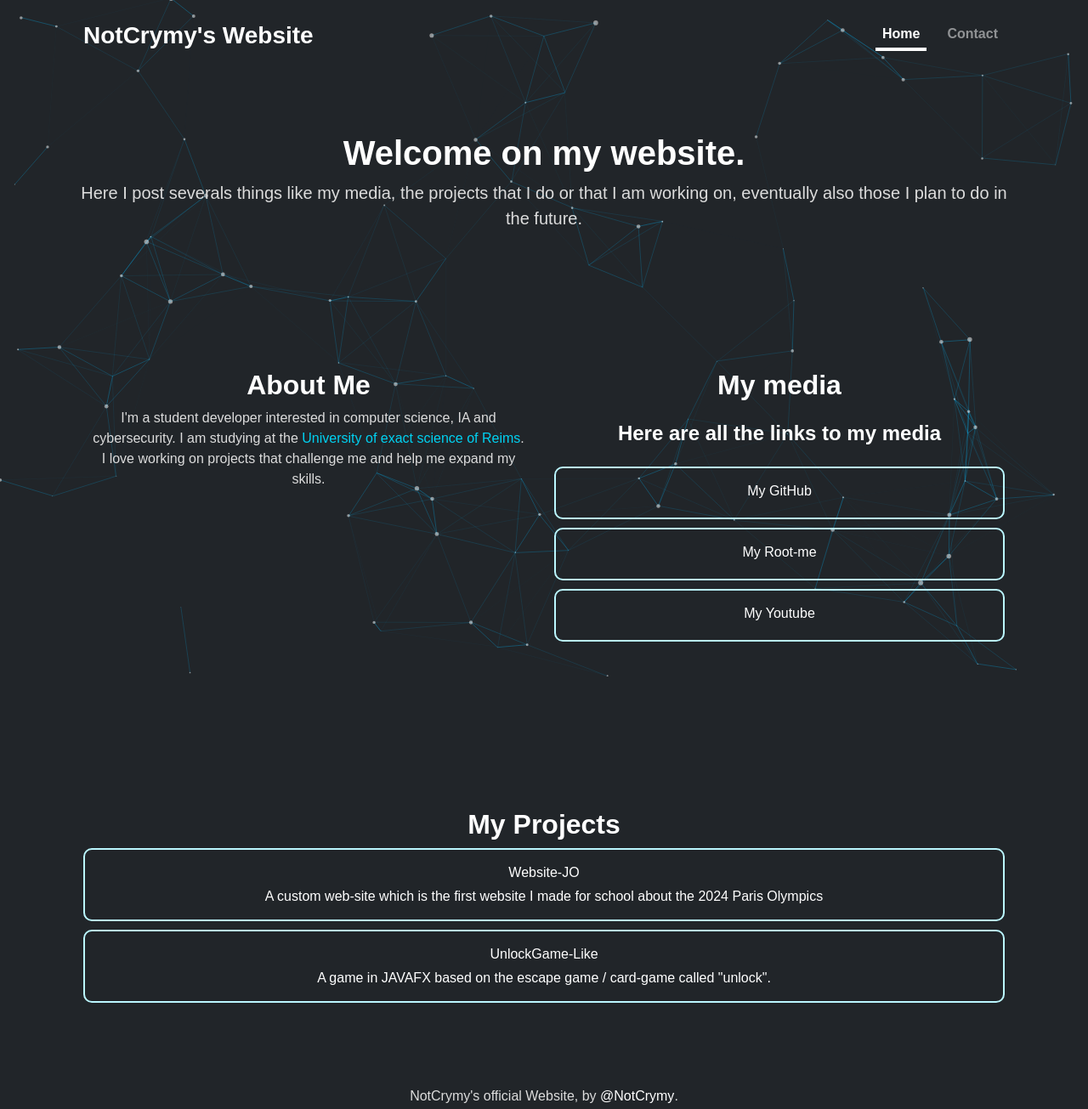
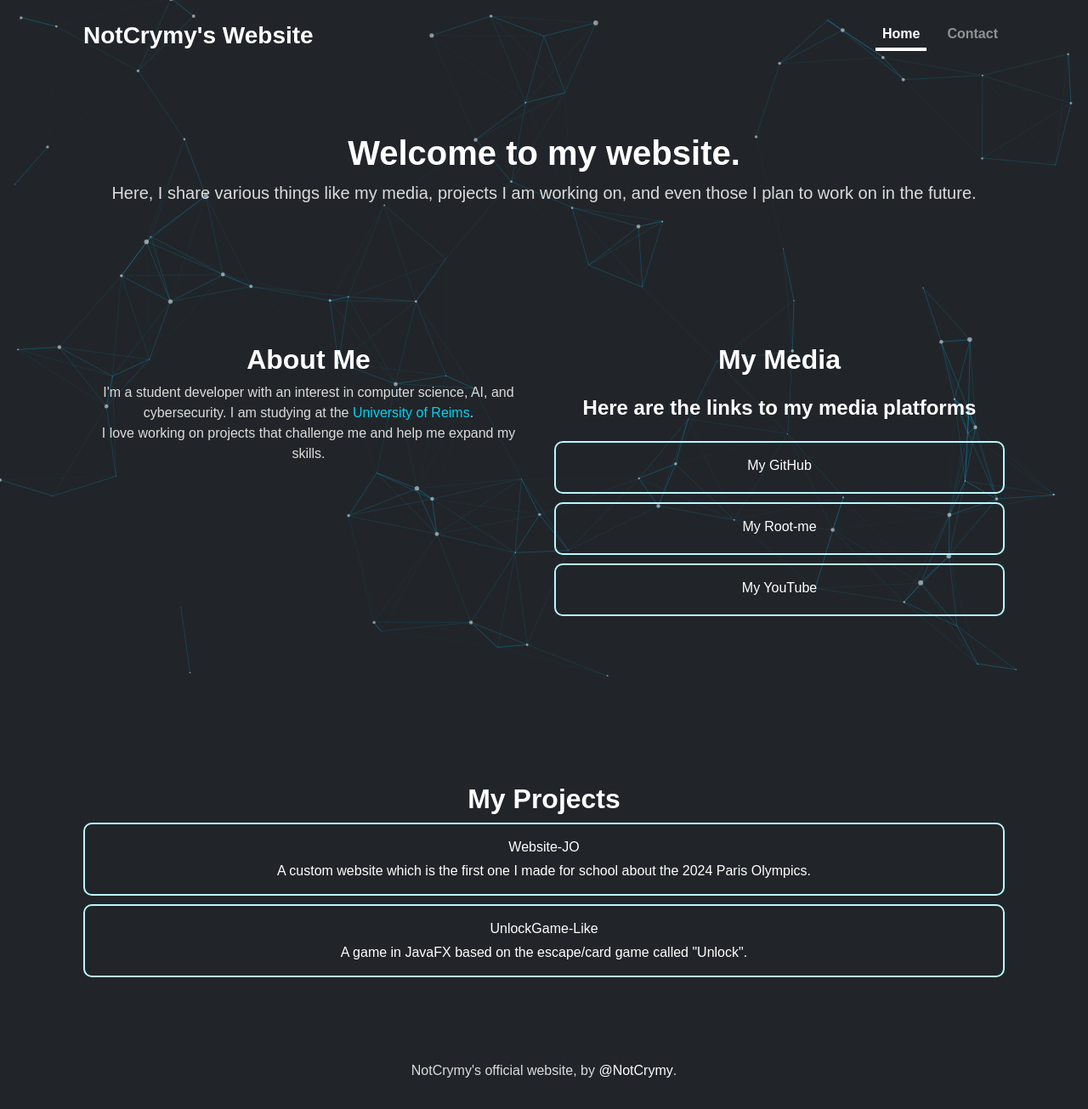
Before and after one commit to NotCrymy/NotCrymy.github.io, a plain HTML site: page index.html in a window 1280 px wide. Shown: the whole page at 85% size. Drawn offline with nearby package versions, Linux system fonts and the light colour scheme; animation ran at ten frames a second; a web font is replaced by a local one.

Commit message:
grammar points

```diff
--- a/index.html
+++ b/index.html
@@ -38,8 +38,8 @@
 
       <!-- main content -->
       <main class="px-10 my-5">
-        <h1>Welcome on my website.</h1>
-        <p class="lead">Here I post severals things like my media, the projects that I do or that I am working on, eventually also those I plan to do in the future.</p>
+        <h1>Welcome to my website.</h1>
+        <p class="lead">Here, I share various things like my media, projects I am working on, and even those I plan to work on in the future.</p>
       </main>
 
       <div class="container-fluid my-5">
@@ -47,21 +47,21 @@
           <div class="col-md-6 slide-in-left">
             <section id="about-me">
               <h2 class="text">About Me</h2>
-              <p class="row-text-center">I'm a student developer interested in computer science, IA and cybersecurity. I am studying at the <a href="https://www.univ-reims.fr/">University of exact science of Reims</a>.
+              <p class="row-text-center">I'm a student developer with an interest in computer science, AI, and cybersecurity. I am studying at the <a href="https://www.univ-reims.fr/">University of Reims</a>.
                 <span><br>I love working on projects that challenge me and help me expand my skills.</span></p>
             </section>
           </div>
           <div class="col-md-6 slide-in-right">
             <section id="media">
-              <h2 class="text my-2 mx-2">My media</h2>
-              <h4 class="my-4">Here are all the links to my media</h4>
+              <h2 class="text my-2 mx-2">My Media</h2>
+              <h4 class="my-4">Here are the links to my media platforms</h4>
               <ul class="custom-list">
                 <li class="custom-item">
                   <a href="https://github.com/NotCrymy/">My GitHub</a></li>
                 <li class="custom-item">
                   <a href="https://www.root-me.org/Not_Crymy">My Root-me</a></li>
                 <li class="custom-item">
-                  <a href="https://www.youtube.com/@crymy8224">My Youtube</a></li>
+                  <a href="https://www.youtube.com/@crymy8224">My YouTube</a></li>
               </ul>
             </section>
           </div>
@@ -74,24 +74,23 @@
             <ul class="custom-list">
               <li class="custom-item">
                 <a href="https://github.com/NotCrymy/Website-JO-fr-school-project">Website-JO</a>
-                <span>A custom web-site which is the first website I made for school about the 2024 Paris Olympics</span>
+                <span>A custom website which is the first one I made for school about the 2024 Paris Olympics.</span>
               <li class="custom-item">
                 <a href="https://github.com/NotCrymy/UnlockGame-SchoolProject">UnlockGame-Like</a>
-                <span>A game in JAVAFX based on the escape game / card-game called "unlock".</span>
+                <span>A game in JavaFX based on the escape/card game called "Unlock".</span>
             </ul>
           </section>
       </div>
 
       <!-- Footer -->
       <footer class="mt-auto text-white-50">
-        <p>NotCrymy's official Website, by <a href="https://github.com/NotCrymy" class="text-white">@NotCrymy</a>.</p>
+        <p>NotCrymy's official website, by <a href="https://github.com/NotCrymy" class="text-white">@NotCrymy</a>.</p>
       </footer>
     </div>
 
     <!-- Lien vers la bibliothèque particles.js -->
     <script src="https://cdn.jsdelivr.net/particles.js/2.0.0/particles.min.js"></script>
 
-
     <!-- Lien vers le fichier JavaScript -->
     <script src="script/script.js"></script>
   </body>
```
